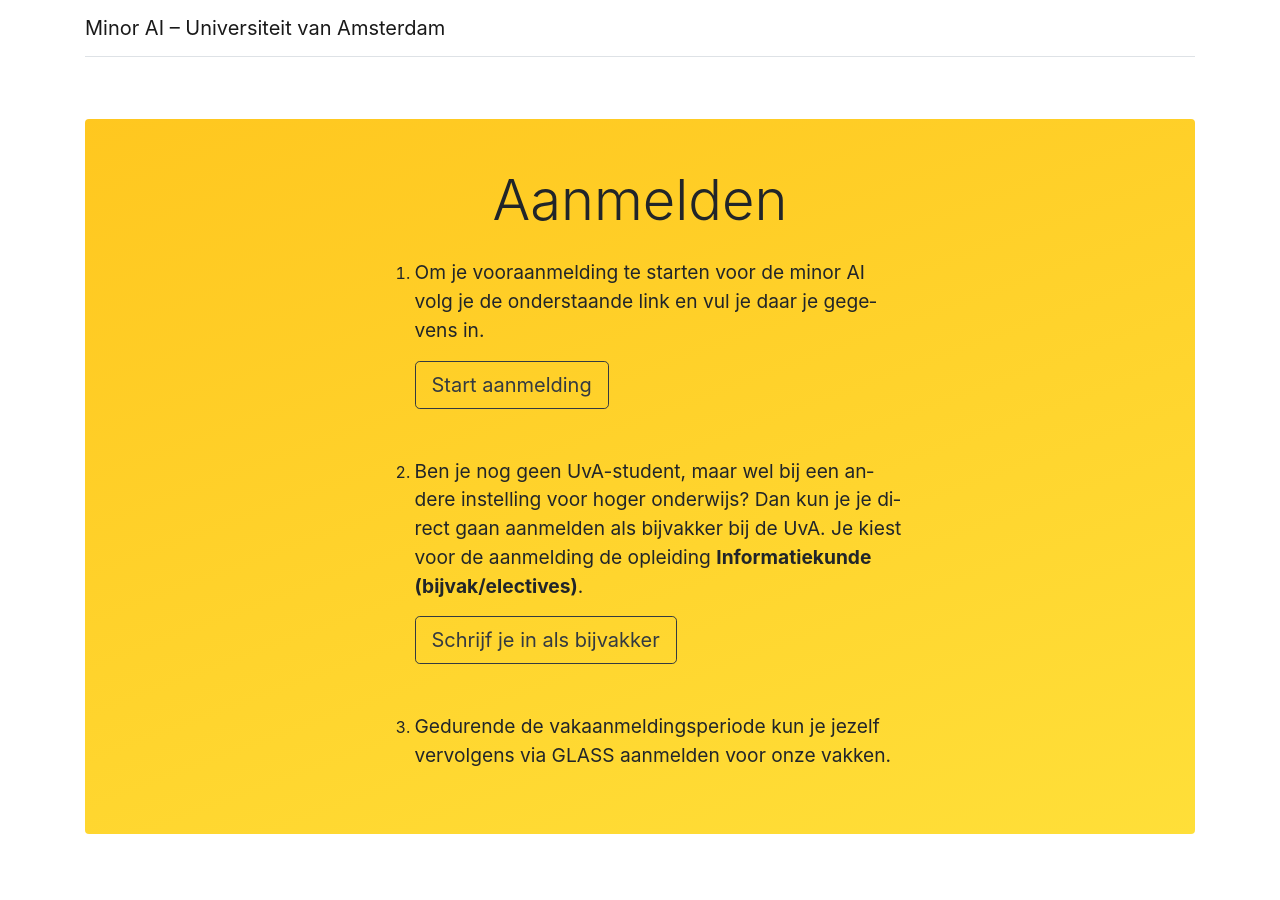
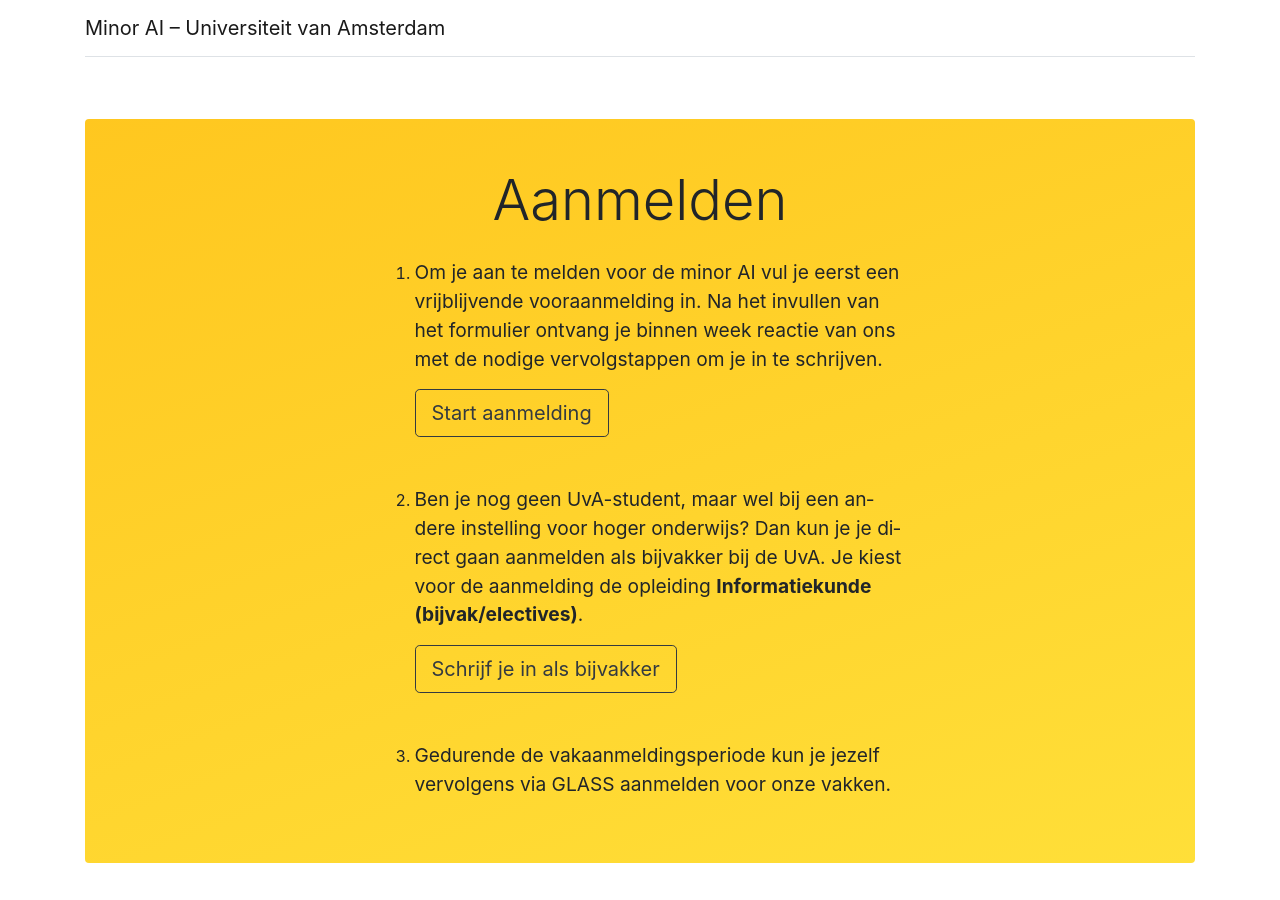
Before and after one commit to tdoolan/info, a Jekyll site: the page built from minoren/minai/index.html, in a window 1280 px wide and 900 px high, scrolled down 6780 px. Built offline with Jekyll 4.4.1, drawn with Linux system fonts in a browser that asks for light colours.

```diff
--- a/minoren/minai/index.html
+++ b/minoren/minai/index.html
@@ -222,8 +222,9 @@
         <ol class="w-50 mx-auto text-left">
             <li>
                 <p style="font-size:1.2rem;">
-                    Om je vooraanmelding te starten voor de minor AI volg je de onderstaande link
-                    en vul je daar je gegevens in.
+		    Om je aan te melden voor de minor AI vul je eerst een vrijblijvende vooraanmelding in.
+		    Na het invullen van het formulier ontvang je binnen week reactie van ons met de nodige
+		    vervolgstappen om je in te schrijven.
                 </p>
                 <p class="mb-5">
                     <a class="btn btn-outline-dark btn-lg" href="https://forms.office.com/Pages/ResponsePage.aspx?id=zcrxoIxhA0S5RXb7PWh05ZTDc7biyulCvpu4U-tarWtUREM4Q0EwQlpYTzEyRzJWUlNZRlJUVTk1Sy4u" target="_blank">Start aanmelding</a>
```
